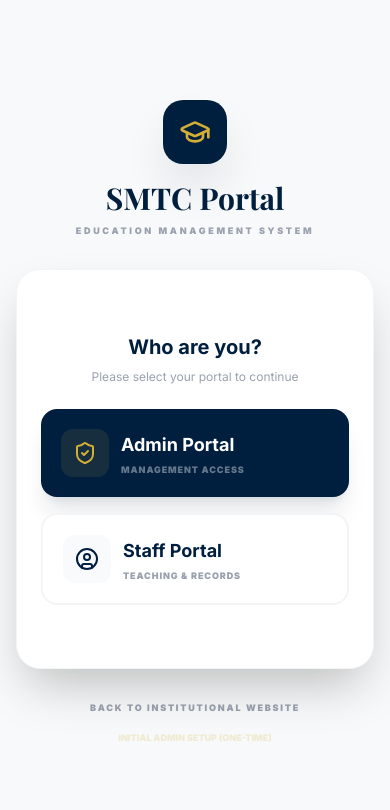
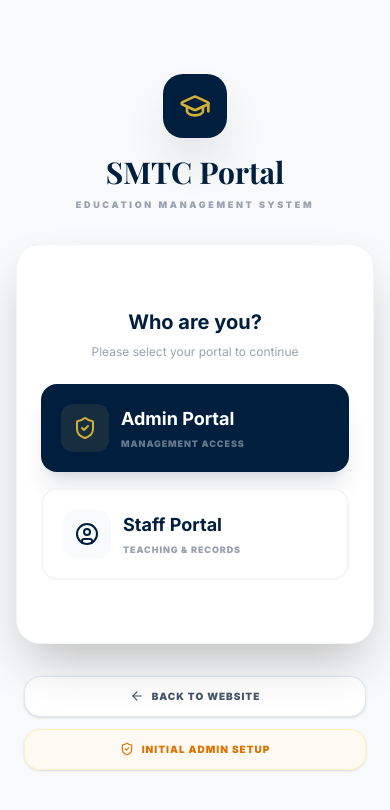
Before and after one commit to smtcpalani2017-jpg/smtc, a Next.js app: page /login in a window 390 px wide. Shown: the top 810 px of the page. Built offline with nearby package versions, Linux system fonts and the light colour scheme; no server answers; a web font is replaced by a local one.

Commit message:
design: successfully redesign login page footer links into high-end responsive tactile buttons

```diff
--- a/src/app/login/page.tsx
+++ b/src/app/login/page.tsx
@@ -190,12 +190,12 @@ export default function LoginPage() {
           </AnimatePresence>
         </div>
 
-        <div className="mt-8 sm:mt-10 text-center space-y-4">
-          <Link href="/" className="block text-[9px] sm:text-[10px] font-black text-gray-400 uppercase hover:text-gold transition-colors tracking-[0.2em]">
-            Back to Institutional Website
+        <div className="mt-8 sm:mt-10 flex flex-col sm:flex-row items-center justify-center gap-3 sm:gap-4 w-full px-2 sm:px-0">
+          <Link href="/" className="inline-flex items-center justify-center gap-2 bg-white hover:bg-slate-900 border border-slate-200 hover:border-slate-900 text-slate-600 hover:text-white px-6 py-3 rounded-2xl text-[10px] font-black uppercase tracking-widest transition-all shadow-sm hover:shadow-xl hover:-translate-y-0.5 cursor-pointer w-full sm:w-auto text-center shrink-0">
+            <ArrowLeft size={14} /> Back to Website
           </Link>
-          <Link href="/setup-admin" className="block text-[9px] sm:text-[10px] font-black text-gold/20 uppercase hover:text-gold transition-colors">
-            Initial Admin Setup (One-time)
+          <Link href="/setup-admin" className="inline-flex items-center justify-center gap-2 bg-amber-50/50 hover:bg-amber-500 border border-amber-200/40 hover:border-amber-500 text-amber-600 hover:text-white px-6 py-3 rounded-2xl text-[10px] font-black uppercase tracking-widest transition-all shadow-sm hover:shadow-xl hover:-translate-y-0.5 cursor-pointer w-full sm:w-auto text-center shrink-0">
+            <ShieldCheck size={14} /> Initial Admin Setup
           </Link>
         </div>
       </div>
```
